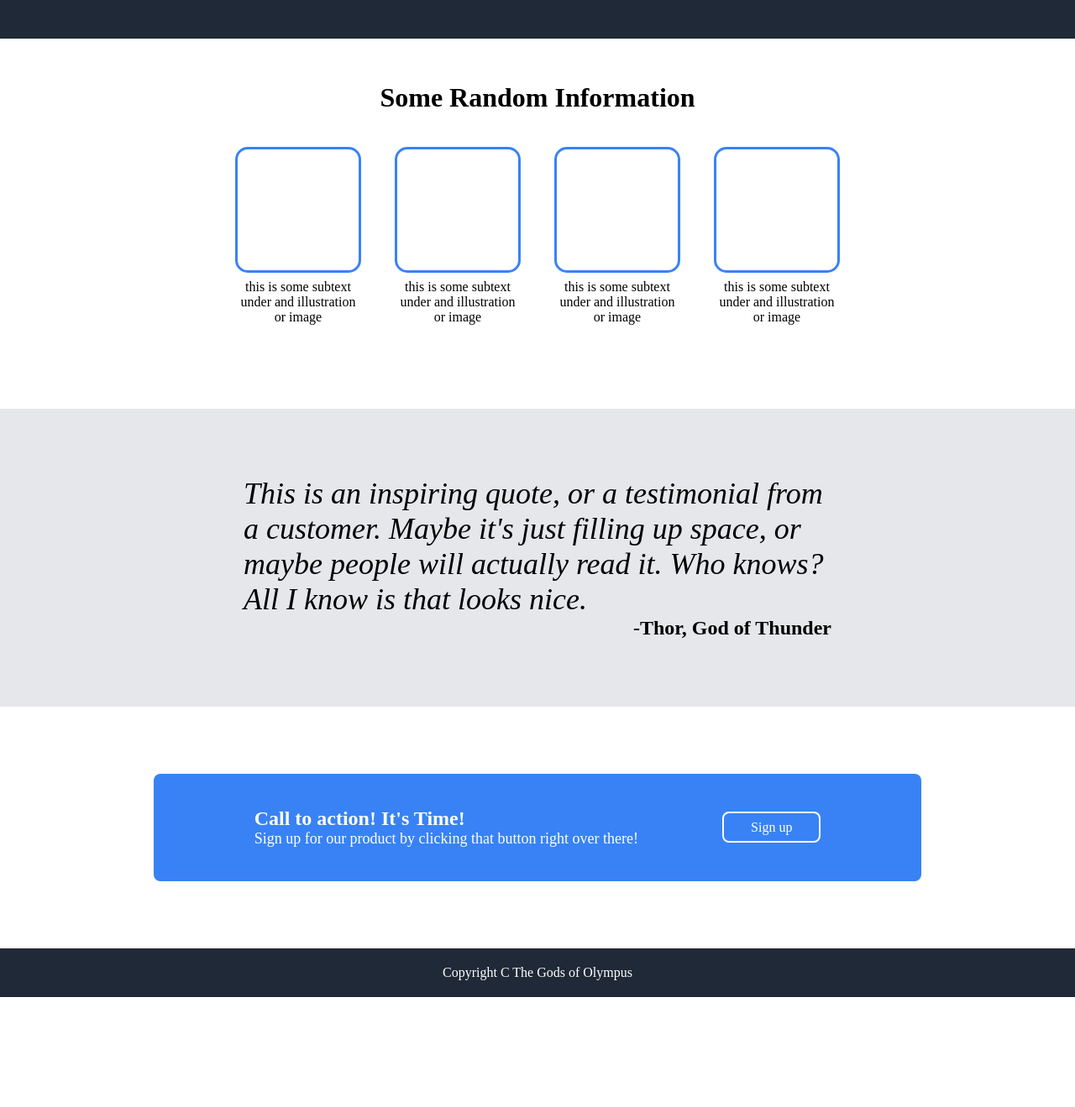
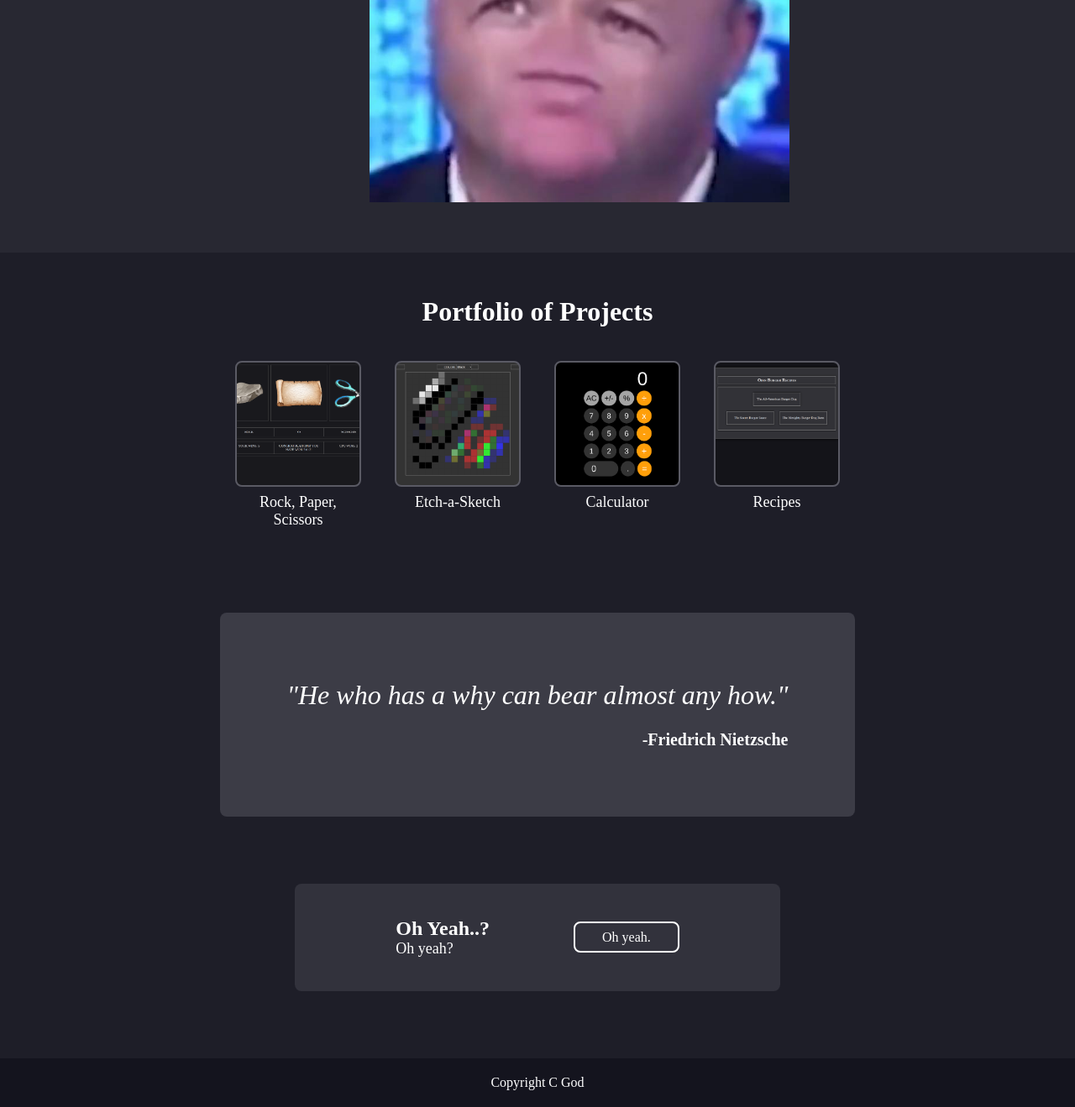
Before and after one commit to StroickMayis/landing-page, a plain HTML site: page index.html in a window 1280 px wide. Shown: the part 942-2261 px from the top of the page at 84% size. Before the commit the page ends 2130 px from the top, so only its background shows below. Drawn offline with Linux system fonts and the light colour scheme.

Commit message:
feat: overhaul website to act as portfolio

```diff
--- a/index.html
+++ b/index.html
@@ -9,52 +9,43 @@
 <body>
 
     <div class="header">
-        <div class="left">
-            <!-- <img src="/images/logo.png"> -->
-            <h1>Geneus</h1>
-        </div>
-        <div class="right">
-            <a>SHOP</a>
-            <a>LEARN</a>
-            <a>YOUR DATA</a>
+        <div>
+            <h1>Stroick Mayis' Landing</h1>
         </div>
     </div>
 
     <div class="content">
         <div class="card one">
             <div class="subCard">
-                <h2>Quality Genetic Testing & Reseach</h2><br>
-                <p>Geneus is the Internet Hub for all things genetic. We offer many quality genetic testing services. We also provide research, analysis, and information on genetics and related topics for scientists & customers alike. We also provide free anaylitics for your own DNA scans, either done through us or another provider. But, you must have an account to access this feature, sign up below!</p><br>
-                <div class="signUp">
-                    <a>Sign up</a>
-                </div>
+                <h2>Plans & Projections</h2><br>
+                <p>My plans are to have three very large protfolio projects by the time (or after) I am done with the Odin Project. These include a D&D Beyond Clone, a Youtube Clone, and possibly the revitalizing of The Corner Piece Dot Net. This is all in attempt to become skilled enough to be able to offer some real value in the market with my bit of programming knowledge. <br><br> Programming is, funamentally, information management. And as our vat of information becomes increasingly larger, more complex, convoluted, and difficult to navigate, the value of good information management increases. Also, as many of the tech giants have become corrupted and sick with self-destructive mind viruses, due to the steady collapse of the American dollar and the ending of the "Golden Age" of the American Empire: knowing <span class="italicSpan">what to do</span> with programming skill, may have more value than obtaining programming skill alone. <br><br>The ultimate goal of mine, then, is to build a team of people that can help, in some small way, with skillful information management, decision making, and excellent leadership: The inevitable economic and social collapse that threaten the survival of humanity itself. This may be achieved with the invention of new technologies, or simply with the proper maintaining of our current technologies.</p><br>
             </div>
 
             <div class="subCard img">
-                <img src="images/doubleHelix.jpeg">
+                <img src="images/alexJonesMeme.jpeg">
             </div>
         </div>
 
         <div class="card two">
             <div class="subCard">
-                <h3>Some Random Information</h3>
+                <h3>Portfolio of Projects</h3>
             </div>
             <div class="subCard">
                 <div class="subSubCard">
-                    <div class="boxImg"></div>
-                    <div>this is some subtext under and illustration or image</div>
+                    <a href="https://stroickmayis.github.io/rock-paper-scissors/" class="boxImg one"></a>
+                    <div>Rock, Paper, Scissors</div>
                 </div>
                 <div class="subSubCard">
-                    <div class="boxImg"></div>
-                    <div>this is some subtext under and illustration or image</div>
+                    <a href="https://stroickmayis.github.io/etch-a-sketch/" class="boxImg two"></a>
+                    <div>Etch-a-Sketch</div>
                 </div>
                 <div class="subSubCard">
-                    <div class="boxImg"></div>
-                    <div>this is some subtext under and illustration or image</div>
+                    <a href="https://stroickmayis.github.io/calculator/" class="boxImg three"></a>
+                    <div>Calculator</div>
                 </div>
                 <div class="subSubCard">
-                    <div class="boxImg"></div>
-                    <div>this is some subtext under and illustration or image</div>
+                    <a href="https://stroickmayis.github.io/odin-recipes/" class="boxImg four"></a>
+                    <div>Recipes</div>
                 </div>
             </div>
         </div>
@@ -62,10 +53,10 @@
         <div class="card three">
             <div class="conformer">
             <div class="quote">
-                <h4>This is an inspiring quote, or a testimonial from a customer. Maybe it's just filling up space, or maybe people will actually read it. Who knows? All I know is that looks nice.</h4>
+                <h4>"He who has a why can bear almost any how."</h4>
             </div>
             <div class="quoteRef">
-                <h5>-Thor, God of Thunder</h5>
+                <h5><br>-Friedrich Nietzsche</h5>
             </div>
             </div>
         </div>
@@ -73,19 +64,19 @@
         <div class="card four">
             <div class="ctaBox">
                 <div>
-                    <h6>Call to action! It's Time!</h6>
-                    <p>Sign up for our product by clicking that button right over there!</p>
+                    <h6>Oh Yeah..?</h6>
+                    <p>Oh yeah?</p>
                 </div>
 
                 <div>
-                    <a>Sign up</a>
+                    <a>Oh yeah.</a>
                 </div>
             </div>
         </div>
     </div>
 
     <div class="footer">
-        <div>Copyright C The Gods of Olympus</div>
+        <div>Copyright C God</div>
     </div>
 
 </body>
--- a/styles.css
+++ b/styles.css
@@ -4,12 +4,14 @@
     margin: 0;
     padding: 0;
     box-sizing: border-box;
+    color: white;
 }
 
 body {
     display: flex;
     flex-direction: column;
     min-height: 100dvh;
+    background-color: rgb(30, 30, 40);
 }
 
 p {
@@ -28,13 +30,13 @@ h3 {
 }
 
 h4 {
-    font-size: 36px;
+    font-size: 32px;
     font-weight: 100;
     font-style: italic;
 }
 
 h5 {
-    font-size: 24px;
+    font-size: 20px;
 }
 
 h6 {
@@ -48,7 +50,7 @@ h6 {
     display: flex;
     justify-content: space-around;
     padding: 20px;
-    background-color: #1F2937;
+    background-color: rgb(50,50,60);
     color: white;
     align-items: center;
 }
@@ -65,7 +67,7 @@ h6 {
     align-items: center;
     justify-content: center;
     padding: 20px;
-    background-color: #1F2937;
+    background-color: rgb(20, 20, 30);
     color: white;
 }
 
@@ -89,7 +91,8 @@ h6 {
 
         /* ADDS COLORS TO 1st CARD */
     .card.one {
-        background-color: #1F2937;
+        padding: 40px;
+        background-color: rgb(40, 40, 50);
         color: white;
     }
         /* CHANGES FLEX DIRECTION OF 2nd CARD */
@@ -113,36 +116,48 @@ h6 {
     .card.two .subCard {
         margin: 20px;
     }
-        /* PUSHES DOWN SIGN UP BUTTON ON UPPERMOST CARD */
-    .card.one .subCard .signUp {
-        margin-top: 36px;
-    }
         /* STYLING FOR BLUE SIGN UP BUTTON */
     .subCard a {
         padding: 12px 36px;
-        background-color: #3882F6 ;
+        background-color: rgb(30, 30, 40) ;
         border-radius: 8px;
     }
 
-        /* MOVES DNA IMAGE TO RIGHT */
+        /* MOVES IMAGE TO RIGHT */
     .subCard.img {
         display: flex;
         justify-content: end;
     }
-        /* SETS DNA IMAGE SIZE & FLEX PROPS */
+        /* SETS IMAGE SIZE & FLEX PROPS */
     .subCard.img img{
-        max-width: 600px;
+        max-width: 500px;
         flex: 0 1 auto;
     }
-
         /* STYLES BLUE BOXES UNDER CARD TWO */
     .boxImg {
-        border: 3px solid #3882F6;
+        border: 2px solid rgb(90, 90, 100);
         width: 150px;
         height: 150px;
         border-radius: 15px;
         flex: 0 0 auto;
         margin-bottom: 8px;
+        background-position: center;
+        background-size: contain;
+    }
+    .boxImg:hover {
+        box-shadow: 0 0 1.5dvh .2dvh black;
+    }
+    .boxImg.one {
+        background-image: url("images/rockPaperScissors.png");
+    }
+    .boxImg.two {
+        background-image: url("images/etchASketch.png");
+    }
+    .boxImg.three {
+        background-image: url("images/calculator.png");
+    }
+    .boxImg.four {
+        background-image: url("images/recipes.png");
     }
         /* THE 4 CARDS UNDER "SOME RANDOM INFORMATION" */
     .subSubCard {
@@ -151,6 +166,7 @@ h6 {
         flex-direction: column;
         text-align: center;
         margin: 0 20px;
+        font-size: large;
     }
         /* MAKES THE $ PHOTO CARDS GO HORIZONTALLY */
     .card.two .subCard {
@@ -163,7 +179,8 @@ h6 {
     }
         /* SET GREY BACKGROUND COLOR ON CARD THREE */
     .card.three {
-        background-color: #E5E7EB;
+        background-color: rgb(60, 60, 70);
+        border-radius: 8px;
     }
         /* ADDS FLEX TO QUOTE ON CARD THREE */
     .quote {
@@ -180,7 +197,7 @@ h6 {
     }
         /* STYLES THE CALL TO ACTION BOX */
     .ctaBox {
-        background-color: #3882F6;
+        background-color: rgb(50, 50, 60);
         color: white;
         padding: 40px 120px;
         border-radius: 8px;
@@ -197,3 +214,7 @@ h6 {
         border-radius: 8px;
         flex: 0 0 auto;
     }
+
+    .italicSpan {
+        font-style: italic;
+    }
```
Also changed, not shown: images/alexJonesMeme.jpeg (added), images/calculator.png (added), images/doubleHelix.jpeg (deleted), images/etchASketch.png (added), images/recipes.png (added), images/rockPaperScissors.png (added).
